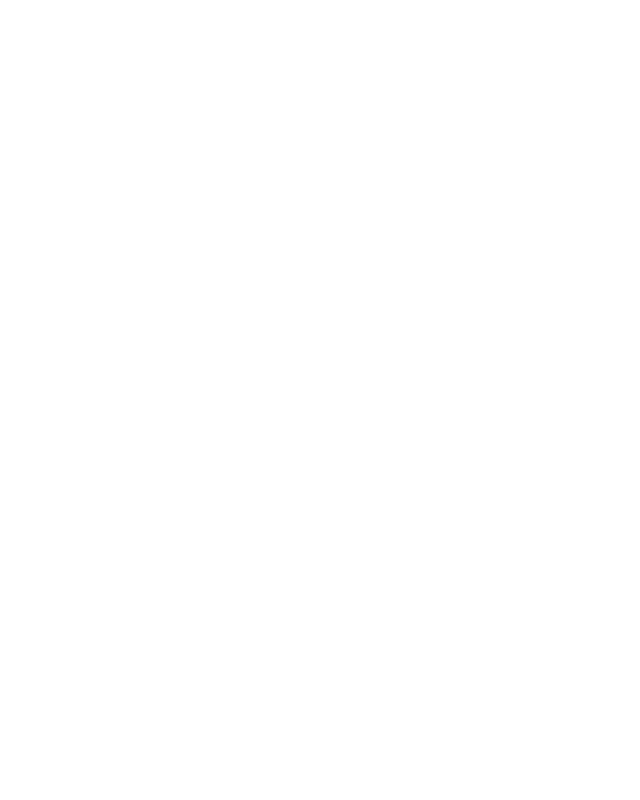
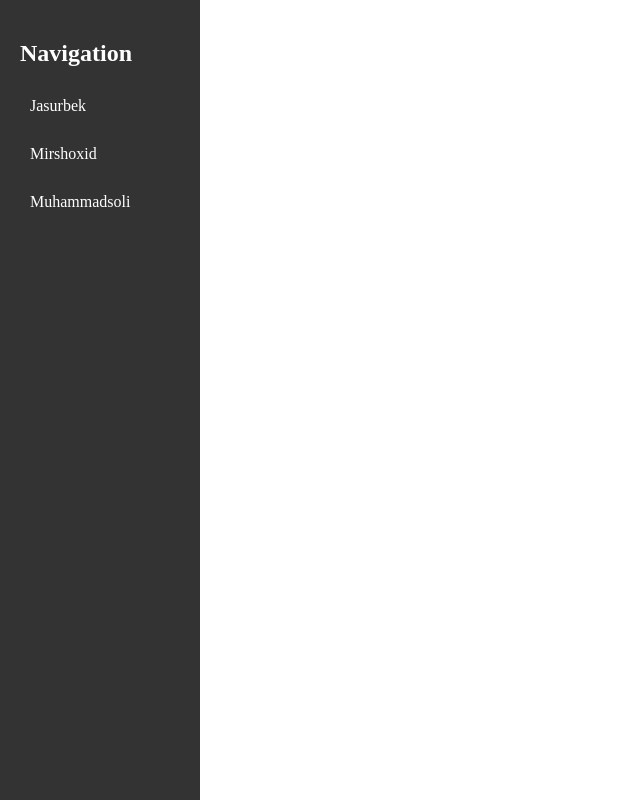
Before and after one commit to salakhbro/hackathon-training, a React (Vite) app: page / in a window 1280 px wide. Before the commit this address had no page. Shown: the whole page, without its empty margins (0-640 px from the left). Built offline with nearby package versions, Linux system fonts and the light colour scheme.

Commit message:
navigate menu

```diff
--- a/src/App.jsx
+++ b/src/App.jsx
@@ -3,10 +3,12 @@
 import Mirshoxid from './pages/Mirshoxid/Mirshoxid'
 import Muhammadsoli from './pages/Muhammadsoli/Muhammadsoli'
 import { Routes, Route } from 'react-router-dom'
+import Pager from './pages/Pager/Pager'
 
 function App() {
   return (
     <div>
+      <Pager />
         <Routes>
             <Route path='/jasurbek' element={<Jasurbek />}/>
             <Route path='/mirshoxid' element={<Mirshoxid />}/>
--- /dev/null
+++ b/src/pages/Pager/Pager.jsx
@@ -0,0 +1,41 @@
+import React from 'react';
+import { Link } from 'react-router-dom';
+
+function Pager() {
+  const sidebarStyle = {
+    position: 'fixed',
+    left: 0,
+    top: 0,
+    height: '100vh',
+    width: '200px',
+    backgroundColor: '#333',
+    color: '#fff',
+    padding: '20px',
+    boxSizing: 'border-box',
+  };
+
+  const linkStyle = {
+    display: 'block',
+    color: '#fff',
+    textDecoration: 'none',
+    marginBottom: '10px',
+    padding: '10px',
+    borderRadius: '4px',
+    transition: 'background-color 0.3s',
+  };
+
+  const linkHoverStyle = {
+    backgroundColor: '#555',
+  };
+
+  return (
+    <div style={sidebarStyle}>
+      <h2>Navigation</h2>
+      <Link to='/jasurbek' style={linkStyle} onMouseEnter={(e) => e.target.style.backgroundColor = linkHoverStyle.backgroundColor} onMouseLeave={(e) => e.target.style.backgroundColor = 'transparent'}>Jasurbek</Link>
+      <Link to='/mirshoxid' style={linkStyle} onMouseEnter={(e) => e.target.style.backgroundColor = linkHoverStyle.backgroundColor} onMouseLeave={(e) => e.target.style.backgroundColor = 'transparent'}>Mirshoxid</Link>
+      <Link to='/muhammadsoli' style={linkStyle} onMouseEnter={(e) => e.target.style.backgroundColor = linkHoverStyle.backgroundColor} onMouseLeave={(e) => e.target.style.backgroundColor = 'transparent'}>Muhammadsoli</Link>
+    </div>
+  );
+}
+
+export default Pager;
```
